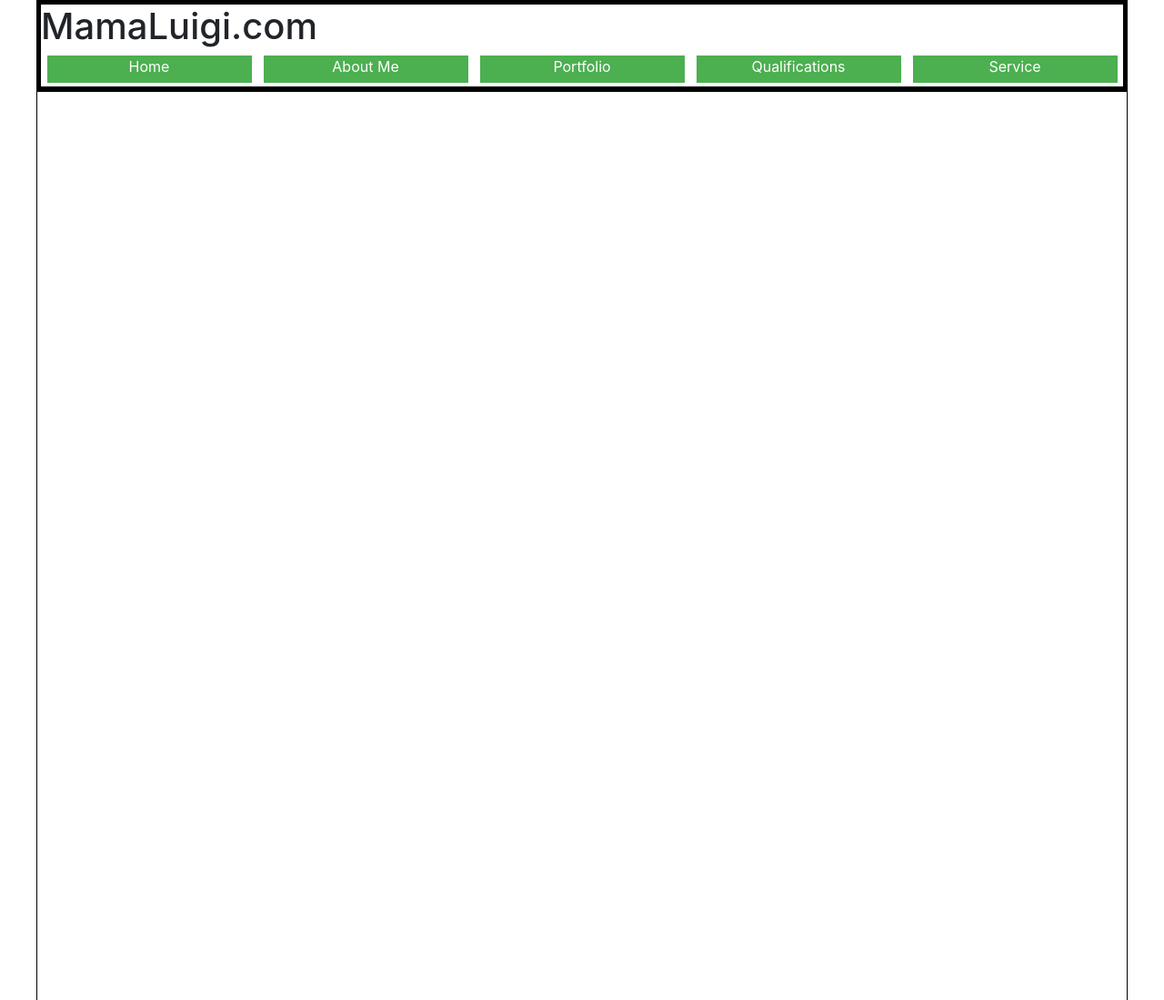
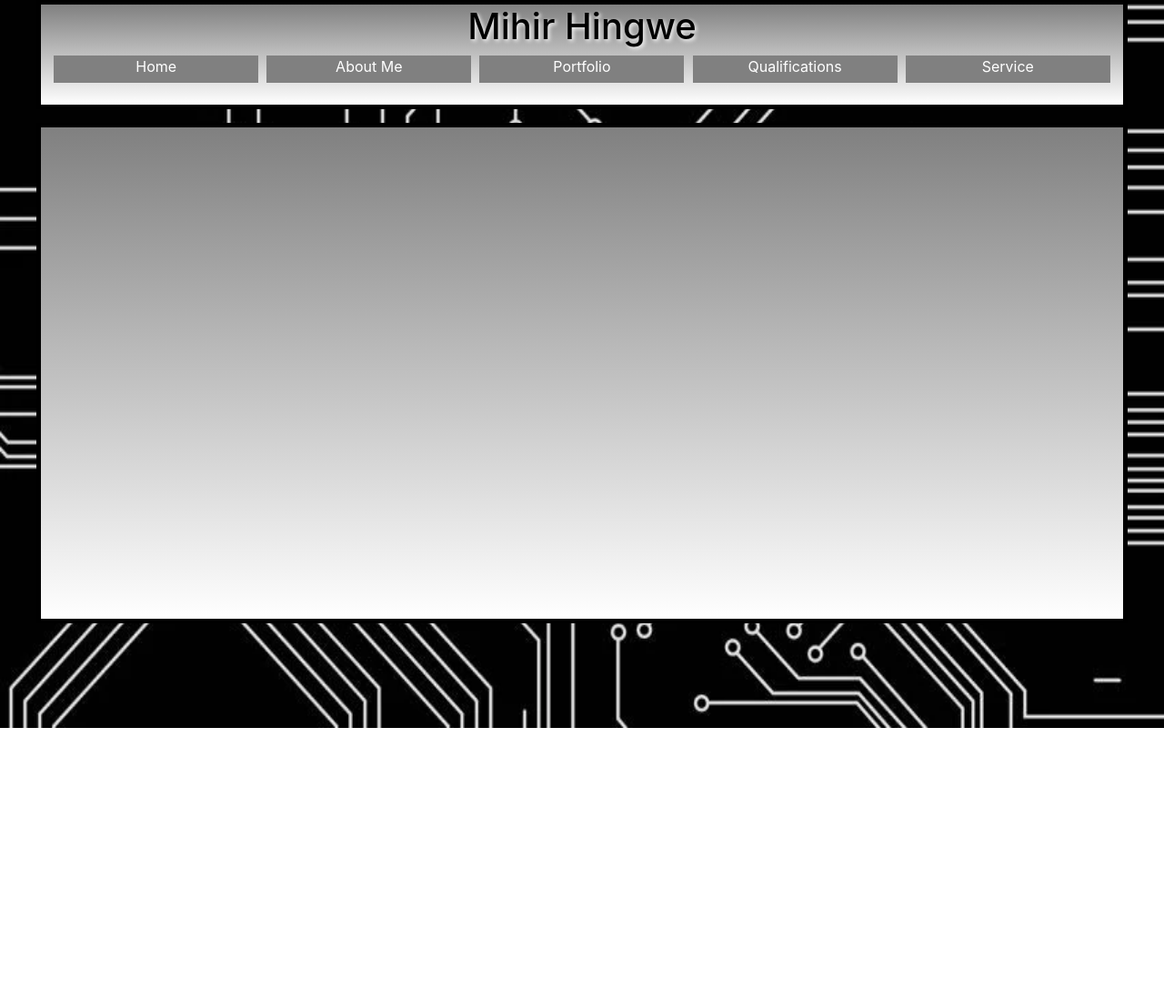
Before and after one commit to mhingwe/CSCE315-Project1, a plain HTML site: page LandingPage.html in a window 1280 px wide. Shown: the whole page at 91% size. After the commit the page ends 800 px from the top, so only its background shows below. Drawn offline with nearby package versions, Linux system fonts and the light colour scheme.

Commit message:
Landing Page formatting
Added all functions to custom.css which will be needed to format all pages. Landing page properly formatted

```diff
--- a/LandingPage.html
+++ b/LandingPage.html
@@ -20,15 +20,18 @@
   </head>
   <body class="background">
     <div class="topbar">
-        <h1>MamaLuigi.com</h1>
-        <div class="buttonallign">
-            <div class="button">Home</div>
-            <div class="button">About Me</div>
-            <div class="button">Portfolio</div>
-            <div class="button">Qualifications</div>
-            <div class="button">Service</div>
+        <h1 class="websiteTitle">Mihir Hingwe</h1>
+        <div class="buttonalign">
+            <div class="buttonbuffer"></div>
+            <a href="./test1.html"><div class="button">Home</div></a>
+            <a href="./test1.html"><div class="button">About Me</div></a>
+            <a href="./test1.html"><div class="button">Portfolio</div></a>
+            <a href="./test1.html"><div class="button">Qualifications</div></a>
+            <a href="./test1.html"><div class="button">Service</div></a>
+            <div class="buttonbuffer"></div>
         </div>
     </div>
+    <div class="bufferspace"></div>
     <div class="whiteRectangleLanding"></div>
 
 
--- a/custom.css
+++ b/custom.css
@@ -1,5 +1,5 @@
 .background{
-    background-image: url(GoogleImageBackground.jpg);
+    background-image: url(background.webp);
     background-repeat: no-repeat;
     background-attachment: fixed;
     background-size: 100% 100%;
@@ -8,32 +8,33 @@
 .topbar{
 
     width: 1200px;
-    height: 100px;
+    height: 120px;
     margin-left: auto;
     margin-right: auto;
     border: 5px solid black;
-    background-color: white;
+    background-image: linear-gradient(grey,white );
 
 }
 
 .whiteRectangleLanding{
     width: 1200px;
-    height: 1000px;
-    border: 1px solid #000;
-    background-color: white;
+    height: 550px;
+    border: 5px solid black;
+    /*background-color: white;*/
+    background-image: linear-gradient(grey,white );
     margin-left: auto;
     margin-right: auto;
 
 }
 
-.buttonallign{
+.buttonalign{
     display: flex;
     justify-content: space-between;
 }
 
 .button{
 
-  background-color: #4CAF50;
+  background-color: grey;
   border: none;
   position: relative;
   color: white;
@@ -49,5 +50,19 @@
 }
 
 .button:hover {
-    box-shadow: 0 12px 16px 0 rgba(0,0,0,0.24), 0 17px 50px 0 rgba(0,0,0,0.19);
+    box-shadow: 0 12px 16px 0 rgba(212, 183, 18, 0.24), 0 17px 50px 0 rgba(0,0,0,0.19);
 }
+
+.websiteTitle{
+    text-align: center;
+    text-shadow: 2px 2px 4px whitesmoke;
+    color: black;
+}
+
+.bufferspace{
+    height: 15px;
+}
+
+.buttonbuffer{
+    width: 5px;
+}
```
Also changed, not shown: background.webp (added).
